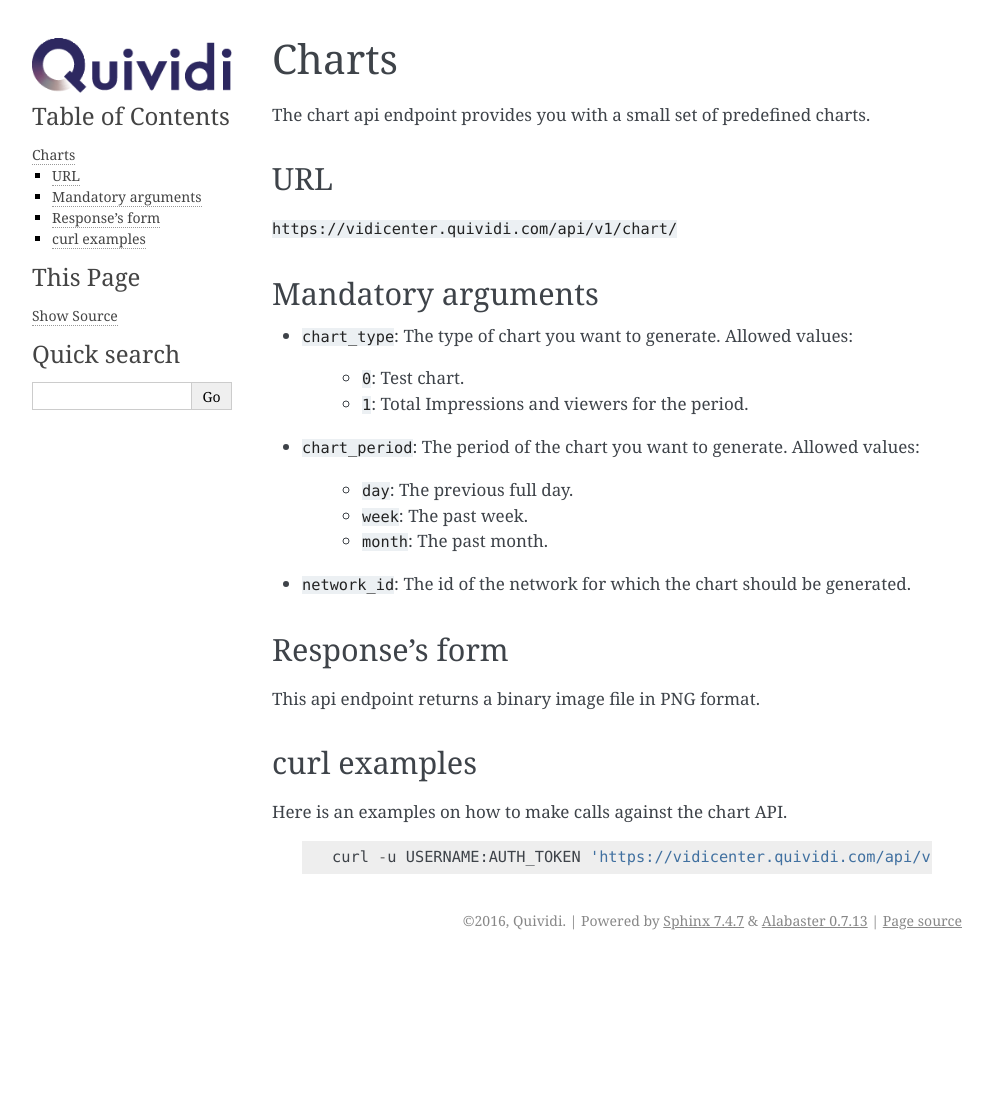
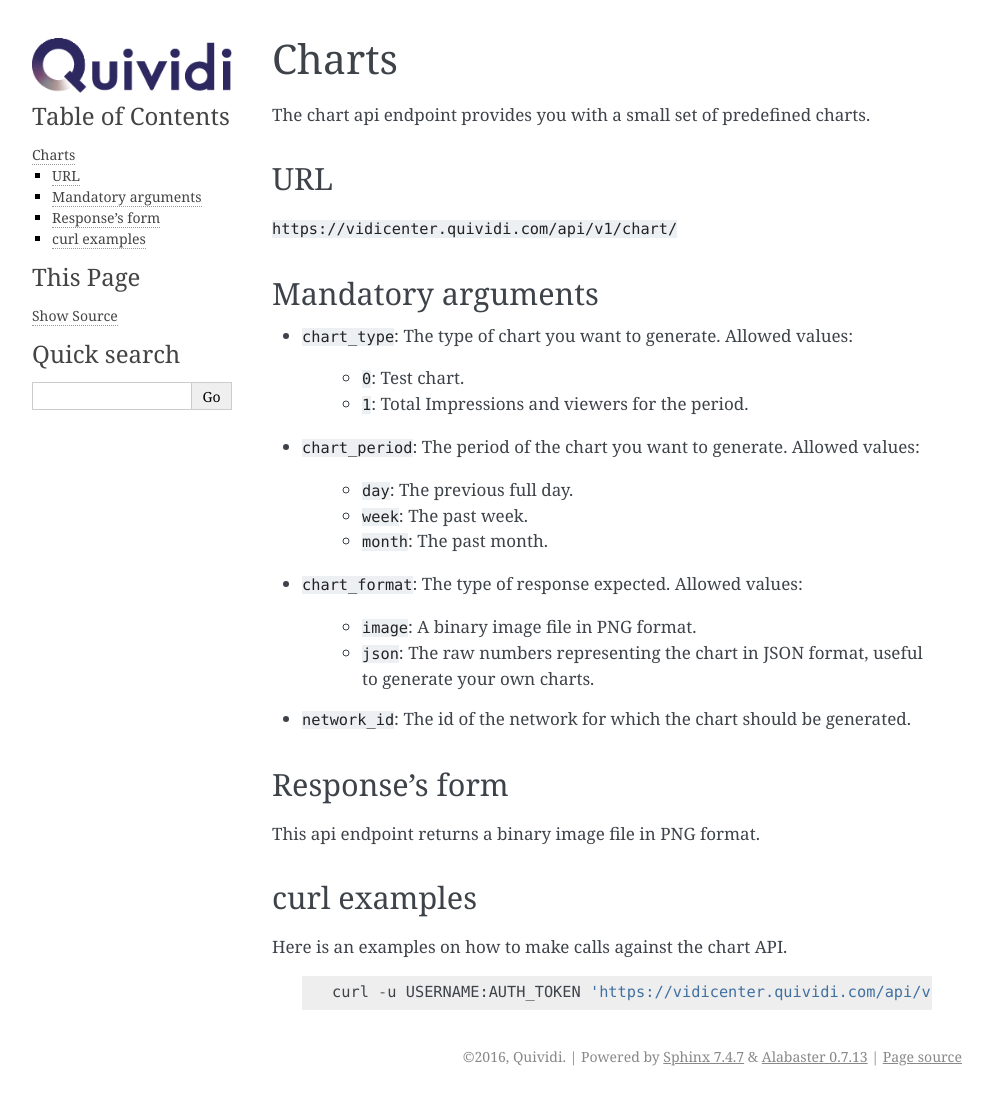
Before and after one commit to quividi/vidicenter-api-documentation, a Sphinx documentation site: the page built from docs/source/chart.rst, in a window 1280 px wide. Shown: the whole page, without its empty margins (148-1141 px from the left). Built offline with Sphinx 7.4.7, drawn with Linux system fonts in a browser that asks for light colours; before the commit the page ends 960 px from its top, so only the background shows below that.

Commit message:
Evol [#180798961] chart api: document the chart_format mandatory parameter

```diff
--- a/docs/source/chart.rst
+++ b/docs/source/chart.rst
@@ -26,6 +26,11 @@
     * ``week``: The past week.
     * ``month``: The past month.
 
+* ``chart_format``: The type of response expected. Allowed values:
+
+    * ``image``: A binary image file in PNG format.
+    * ``json``: The raw numbers representing the chart in JSON format, useful to generate your own charts.
+
 * ``network_id``: The id of the network for which the chart should be generated.
 
 
@@ -42,4 +47,4 @@
 
  ::
 
-    curl -u USERNAME:AUTH_TOKEN 'https://vidicenter.quividi.com/api/v1/chart/?chart_type=1&chart_period=day&network_id=123'
+    curl -u USERNAME:AUTH_TOKEN 'https://vidicenter.quividi.com/api/v1/chart/?chart_type=1&chart_period=day&chart_format=image&network_id=123'
```
